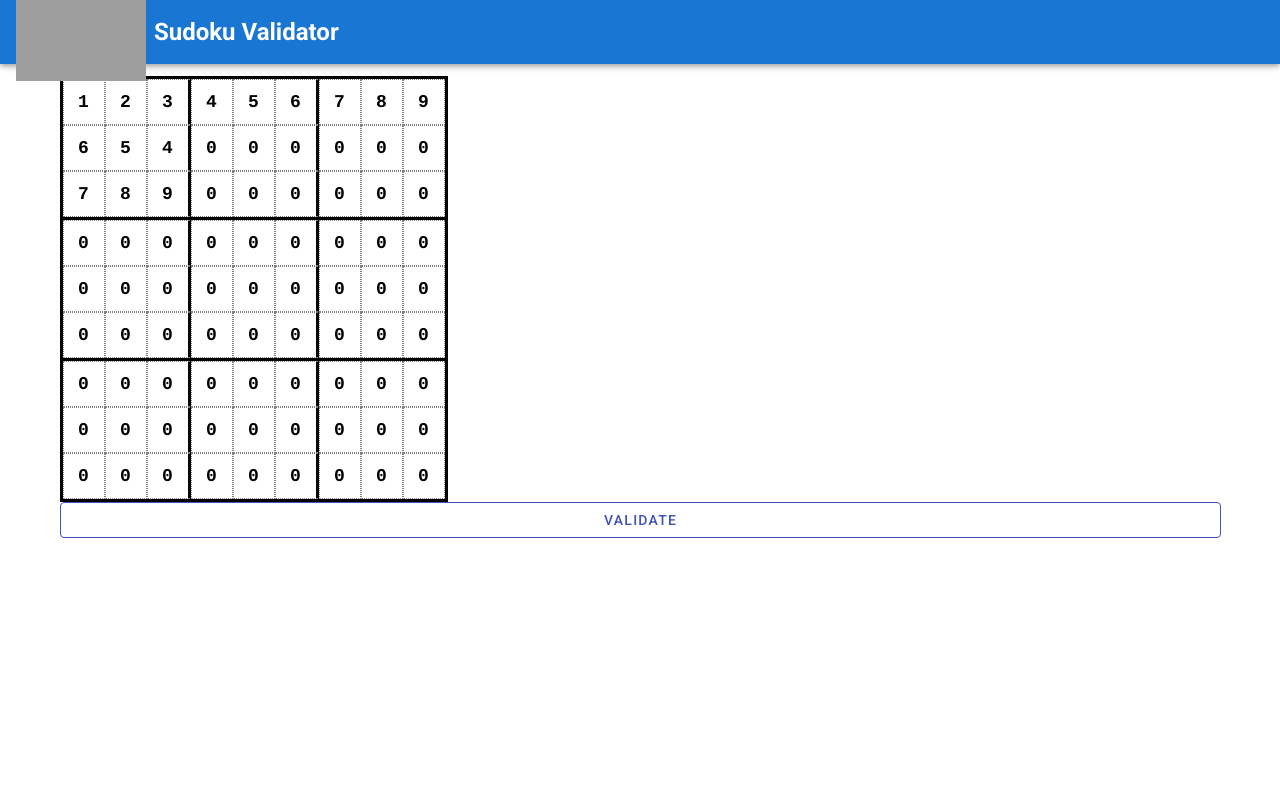
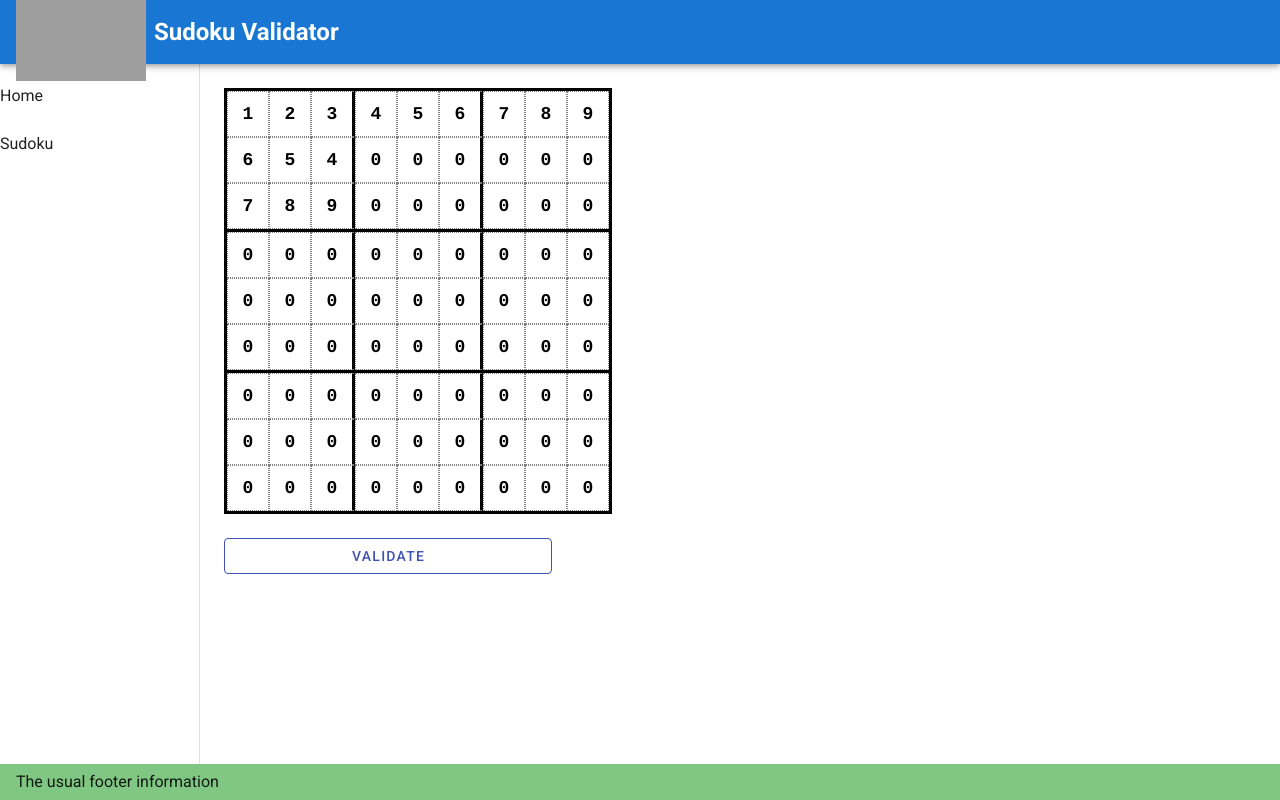
Before and after one commit to michalkowalik/sudoValidator-fe, a Vue app: page /sudoku in a window 1280 px wide. Built offline with nearby package versions, Linux system fonts and the light colour scheme; grey boxes are pictures that could not be loaded.

Commit message:
good enough for now!

```diff
--- a/src/App.vue
+++ b/src/App.vue
@@ -1,6 +1,6 @@
 <template>
-  <v-app>
-    <v-app-bar app color="primary" dark>
+  <v-app id="sudoku-validator">
+    <v-app-bar app color="primary" dark clipped-left>
       <div class="d-flex align-center">
         <v-img
           alt="Azena Logo"
@@ -14,9 +14,22 @@
       </div>
     </v-app-bar>
 
+    <v-navigation-drawer app absolute clipped width="200">
+      <v-list dense>
+        <v-list-item-content> Home </v-list-item-content>
+        <v-list-item-content> Sudoku </v-list-item-content>
+      </v-list>
+    </v-navigation-drawer>
+
     <v-main>
-      <router-view />
+      <v-container fluid>
+        <router-view />
+      </v-container>
     </v-main>
+
+    <v-footer app color="green lighten-2">
+      The usual footer information
+    </v-footer>
   </v-app>
 </template>
 
--- a/src/components/HelloWorld.vue
+++ b/src/components/HelloWorld.vue
@@ -23,7 +23,7 @@
 import Vue from "vue";
 
 export default Vue.extend({
-  name: "Azena Validator",
+  name: "azenaSudokuValidator",
 
   data: () => ({}),
 });
--- a/src/components/SudokuValidator.vue
+++ b/src/components/SudokuValidator.vue
@@ -1,5 +1,9 @@
 <template>
   <v-container>
+    <v-row class="fill-height" align="center">
+      <v-col cols="12" sm="4">
+        <v-row align="center" justify="center">
+          <v-col>
             <div class="grid-sudoku">
               <div v-for="(row, idx) in sudokuGrid" class="grid-row" :key="idx">
                 <div v-for="(cell, idy) in row" class="grid-cell" :key="idy">
@@ -11,8 +15,17 @@
                 </div>
               </div>
             </div>
-    <v-spacer />
-    <v-btn block outlined color="indigo" @click="logGrid"> Validate </v-btn>
+          </v-col>
+        </v-row>
+        <v-row align="center" justify="center">
+          <v-col>
+            <v-btn block outlined color="indigo" @click="logGrid">
+              Validate
+            </v-btn>
+          </v-col>
+        </v-row>
+      </v-col>
+    </v-row>
   </v-container>
 </template>
 
```
Lines whose indentation alone changed are shown as unchanged.
